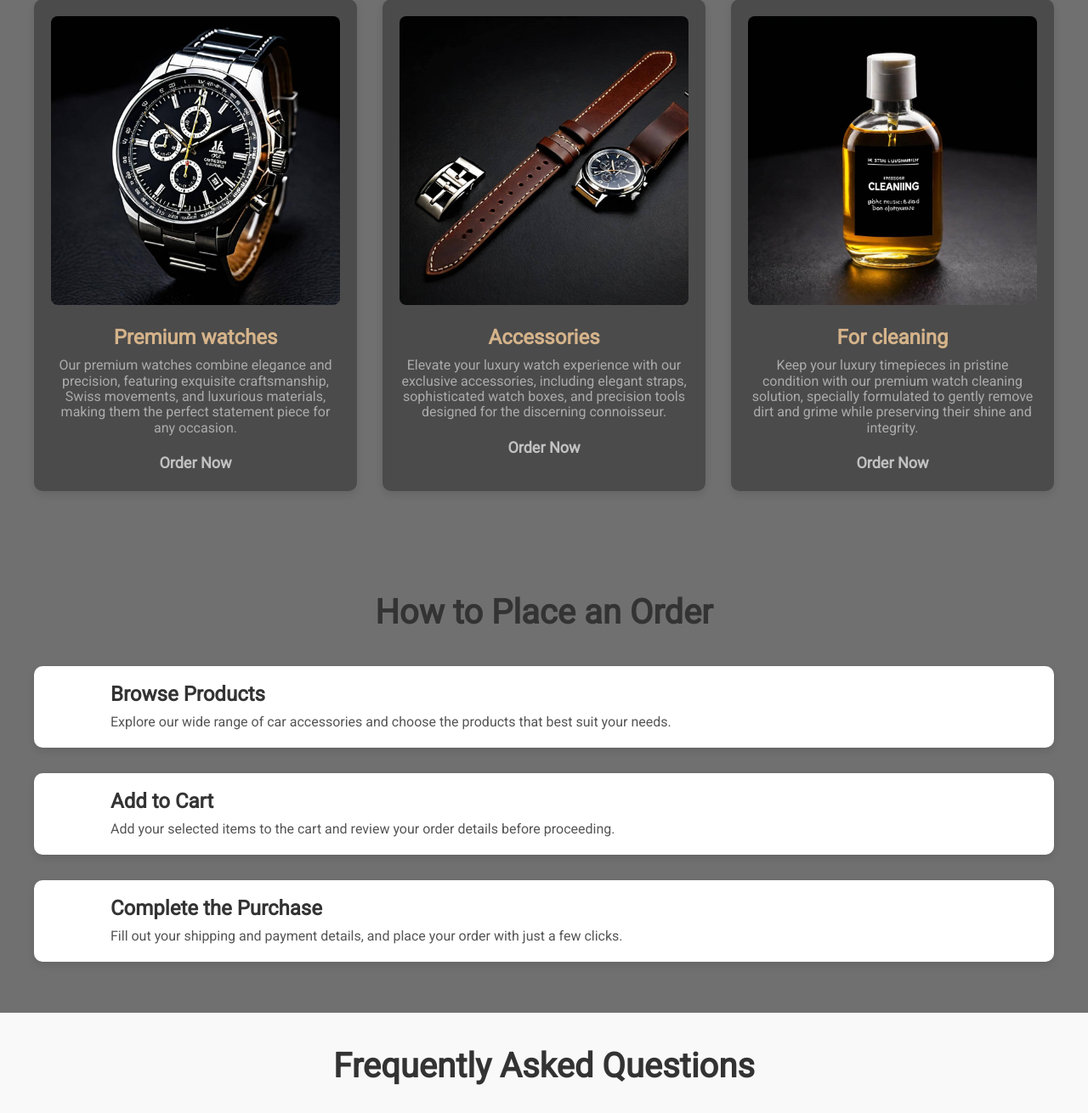
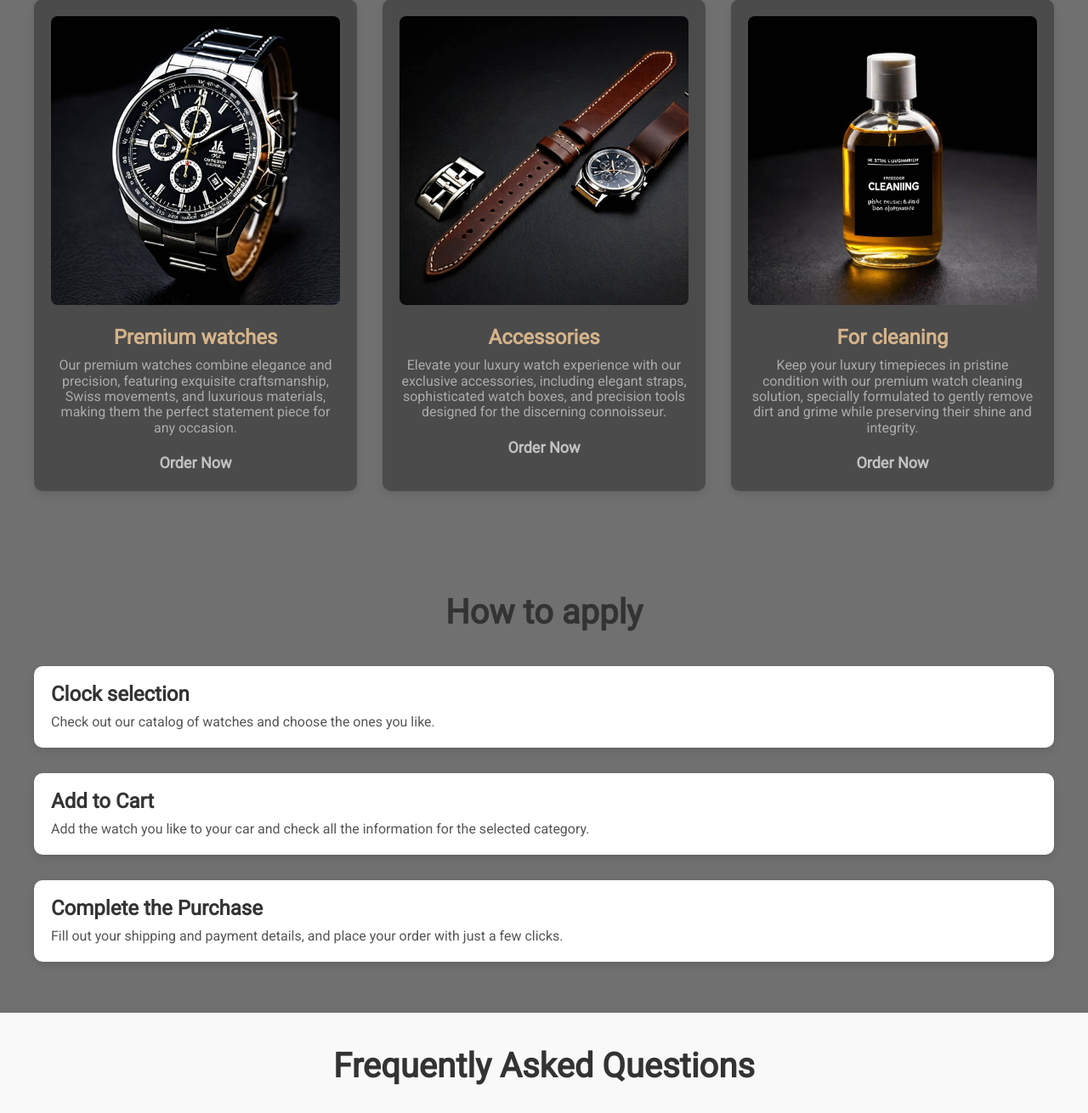
Before and after one commit to NausAlexus/wath-pr, a PHP site: page /index.html in a window 1280 px wide. Shown: the part 2237-3547 px from the top of the page at 85% size. Run offline with PHP 8.4, Linux system fonts and the light colour scheme.

Commit message:
кпукп

```diff
--- a/assets/css/style.css
+++ b/assets/css/style.css
@@ -429,47 +429,32 @@
   margin-bottom: 20px;
 }
 
-.product-button {
-  display: inline-block;
-  padding: 12px 20px;
-  background-color: #007bff;
-  color: #fff;
-  text-decoration: none;
-  font-size: 1rem;
-  border-radius: 5px;
-  transition: background-color 0.3s ease;
-}
-
-.product-button:hover {
-  background-color: #0056b3;
-}
-
-
-
-.how-to-order {
+
+
+.order-instructions {
   padding: 60px 20px;
 
   text-align: center;
 }
 
-.how-to-order-container {
+.instructions-container {
   max-width: 1200px;
   margin: 0 auto;
 }
 
-.how-to-order-title {
+.instructions-title {
   font-size: 2.5rem;
   color: #333;
   margin-bottom: 40px;
 }
 
-.how-to-order-steps {
+.instructions-steps {
   display: flex;
   flex-direction: column;
   gap: 30px;
 }
 
-.step {
+.instruction-step {
   display: flex;
   align-items: center;
   gap: 20px;
@@ -480,7 +465,7 @@
   transition: transform 0.3s ease, box-shadow 0.3s ease;
 }
 
-.step:hover {
+.instruction-step:hover {
   transform: translateY(-5px);
   box-shadow: 0 6px 15px rgba(0, 0, 0, 0.15);
 }
@@ -501,13 +486,13 @@
   text-align: left;
 }
 
-.step-title {
+.step-heading {
   font-size: 1.5rem;
   color: var(--prime-l);
   margin-bottom: 10px;
 }
 
-.step-description {
+.step-details {
   font-size: 1rem;
   color: #555;
 }
@@ -1846,7 +1831,7 @@
     gap: 20px;
   }
 
-  .step {
+  .instruction-step {
     flex-direction: column;
     text-align: center;
   }
--- a/index.html
+++ b/index.html
@@ -140,38 +140,33 @@
         </div>
       </section>
 
-      <section class="how-to-order" id="how-to-order">
-        <div class="how-to-order-container">
-          <h2 class="how-to-order-title">How to Place an Order</h2>
-          <div class="how-to-order-steps">
+      <section class="order-instructions" id="how-to-order">
+        <div class="instructions-container">
+          <h2 class="instructions-title">How to apply</h2>
+          <div class="instructions-steps">
             <!-- Step 1 -->
-            <div class="step">
-              <div class="step-number">1</div>
+            <div class="instruction-step">
               <div class="step-content">
-                <h3 class="step-title">Browse Products</h3>
-                <p class="step-description">
-                  Explore our wide range of car accessories and choose the products that best suit
-                  your needs.
+                <h3 class="step-heading">Clock selection</h3>
+                <p class="step-details">
+                  Check out our catalog of watches and choose the ones you like.
                 </p>
               </div>
             </div>
             <!-- Step 2 -->
-            <div class="step">
-              <div class="step-number">2</div>
+            <div class="instruction-step">
               <div class="step-content">
-                <h3 class="step-title">Add to Cart</h3>
-                <p class="step-description">
-                  Add your selected items to the cart and review your order details before
-                  proceeding.
+                <h3 class="step-heading">Add to Cart</h3>
+                <p class="step-details">
+                  Add the watch you like to your car and check all the information for the selected category.
                 </p>
               </div>
             </div>
             <!-- Step 3 -->
-            <div class="step">
-              <div class="step-number">3</div>
+            <div class="instruction-step">
               <div class="step-content">
-                <h3 class="step-title">Complete the Purchase</h3>
-                <p class="step-description">
+                <h3 class="step-heading">Complete the Purchase</h3>
+                <p class="step-details">
                   Fill out your shipping and payment details, and place your order with just a few
                   clicks.
                 </p>
```
